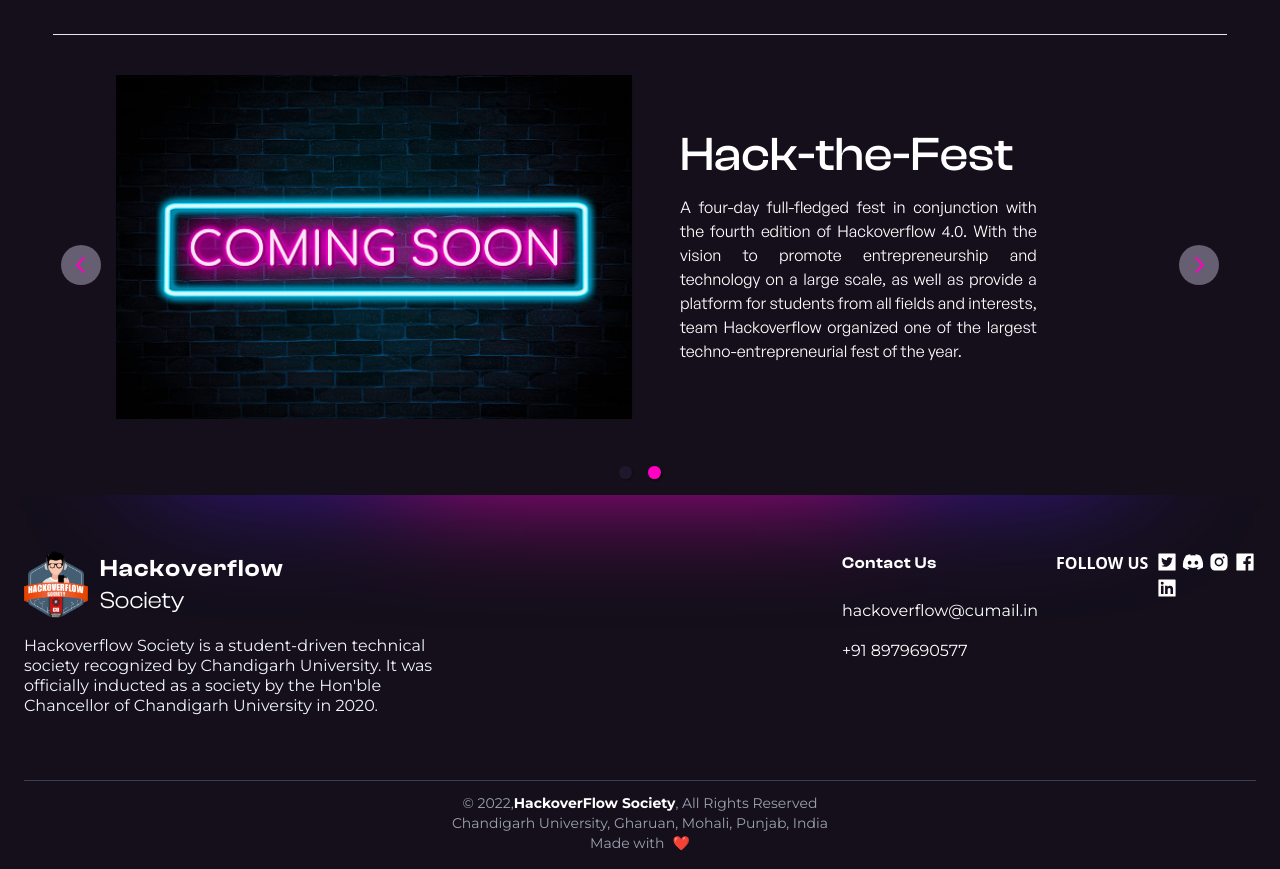
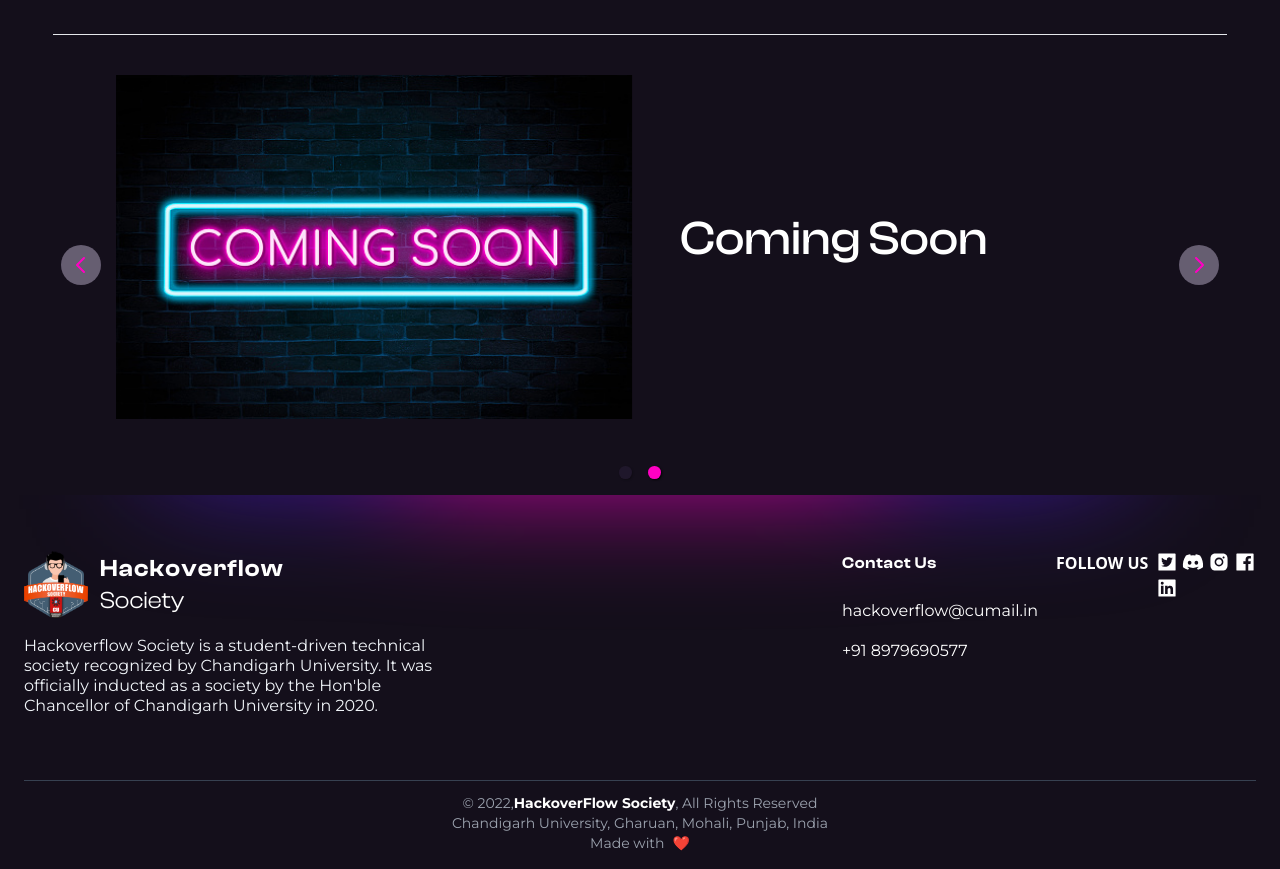
Before and after one commit to piyush-3110/HackoverflowSociety-website, a Next.js app: page /events in a window 1280 px wide. Shown: the part 885-1754 px from the top of the page. Built offline with nearby package versions, Linux system fonts and the light colour scheme.

Commit message:
upcoming event modified

```diff
--- a/components/Events/ECarousel/Slider.tsx
+++ b/components/Events/ECarousel/Slider.tsx
@@ -25,9 +25,8 @@
                 hasPrev && <Button onClickHandler={onClickHandler} label={label} />
             }
         >
-            <Card title="HS DAY" description="HS Day is an annual event that celebrates the establishment of the Hackoverflow Society, the most prominent student society at Chandigarh University. The day includes competitive events that allow students from all departments to showcase their talents and learn about the society's accomplishments. It is held to celebrate the achievements of the society and its members. " />
-            <Card title="Hack-the-Fest" description="A four-day full-fledged fest in conjunction with the fourth edition of Hackoverflow 4.0. With the vision to promote entrepreneurship and technology on a large scale, as well as provide a platform for students from all fields and interests, team Hackoverflow organized one of the largest techno-entrepreneurial fest of the year.
-" />
+            <Card title="HackOverflow Chronicles" description="Cups of coffee fuelling the 36-hour coding marathon, a testament to the participants' unwavering dedication and excitement. Hackoverflow has always been the heir to the first-ever National Hackathon conducted in the premises of Chandigarh University. Over the past four exhilarating editions of HackOverflow, we've witnessed exponential growth in participation, innovation, and impact. " />
+            <Card title="Coming Soon" description="" />
             {/* <Card title="Google Hashcode '22" dateString="June 20, 2021" /> */}
             {/* <Card title="Google Hashcode '24" dateString="June 20, 2021" /> */}
             {/* <Card title="Google Hashcode '25" dateString="June 20, 2021" /> */}
```
